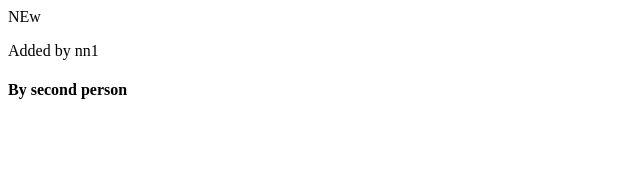
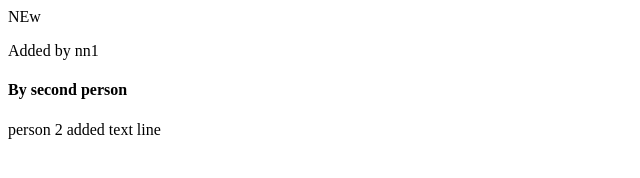
Before and after one commit to sajitheranda05/NewTest, a plain HTML site: page src/index.html in a window 1280 px wide. Shown: the whole page, without its empty margins (0-640 px from the left). Drawn offline with Linux system fonts and the light colour scheme.

Commit message:
add newline p2

```diff
--- a/src/index.html
+++ b/src/index.html
@@ -6,5 +6,7 @@
         <p>NEw</p>
         <p>Added by nn1</p>
         <h4>By second person</h4>
+
+        <p>person 2 added text line</p>
     </body>
 </html>
```
